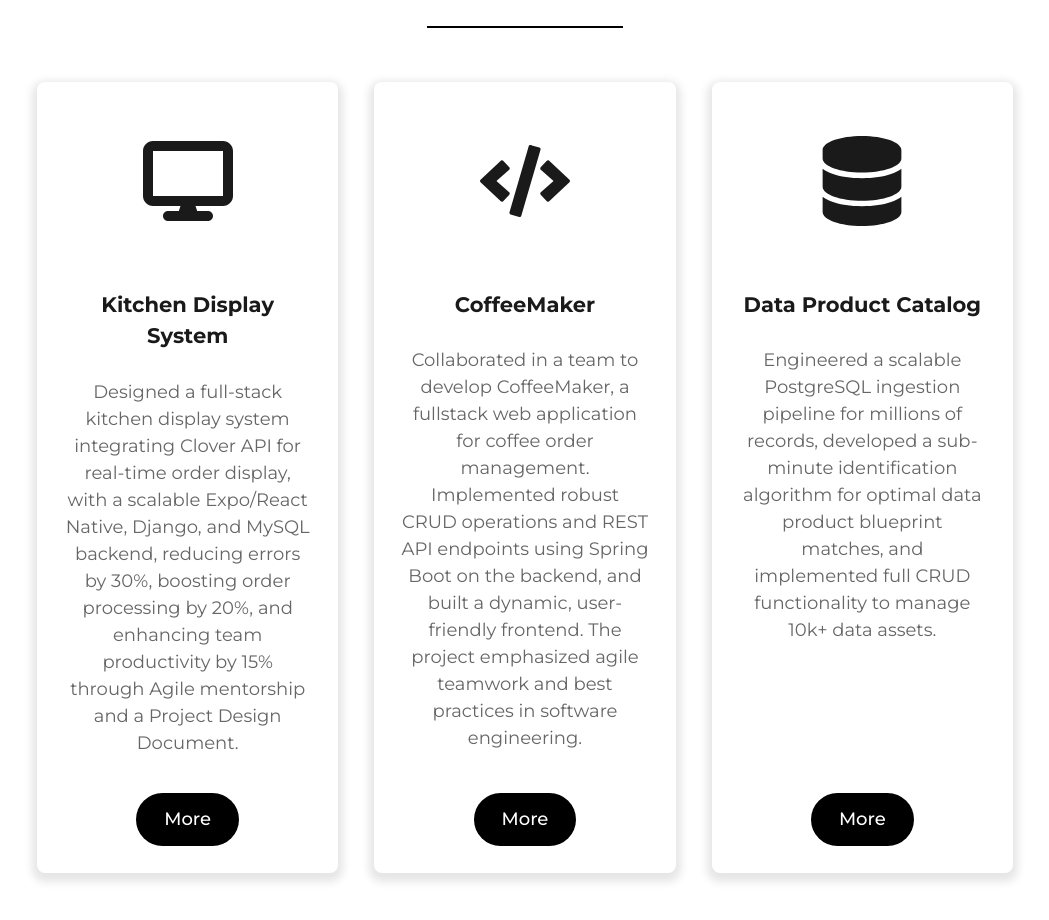
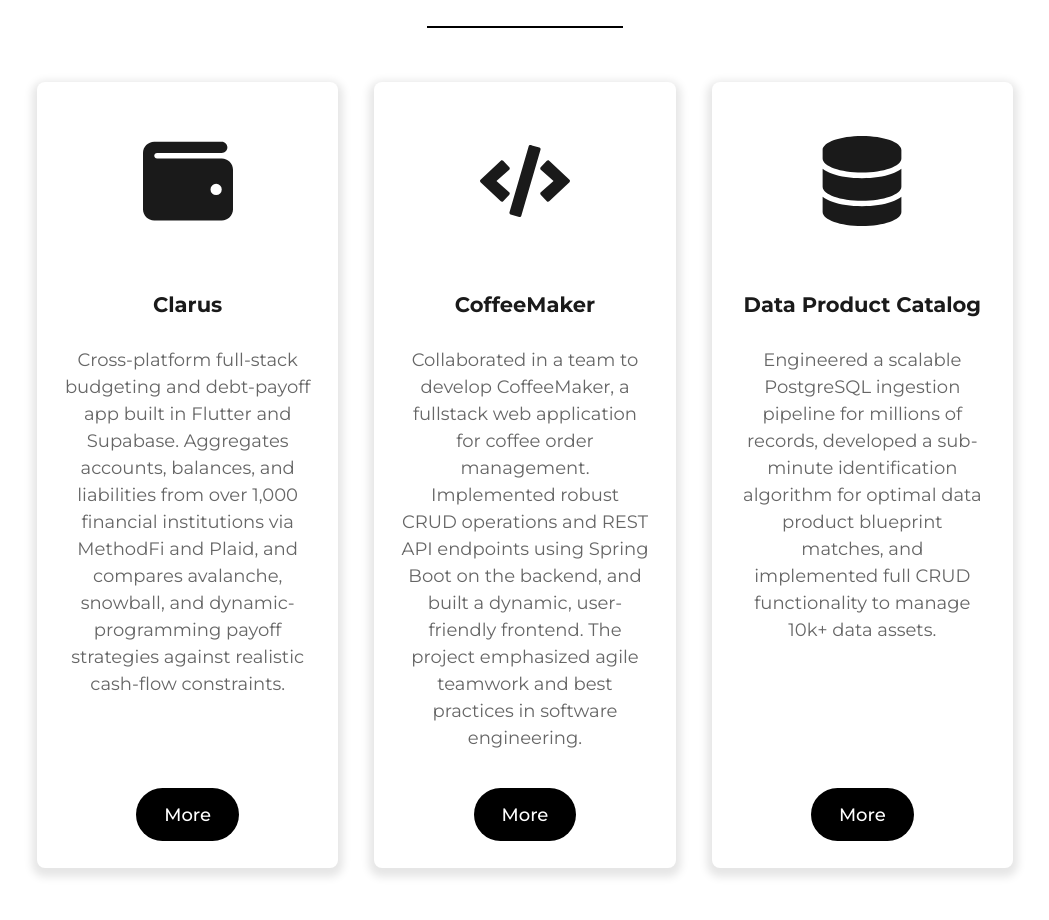
Before and after one commit to Jokocak/MyReactivePortfolio, a React (Vite) app in the folder my-reactive-portfolio/: page / in a window 1280 px wide. Shown: the part 2542-3462 px from the top of the page, without its empty margins (231-1280 px from the left). Built offline with nearby package versions, Linux system fonts and the light colour scheme; no server answers.

Commit message:
Add Clarus

```diff
--- a/my-reactive-portfolio/src/App.jsx
+++ b/my-reactive-portfolio/src/App.jsx
@@ -6,14 +6,14 @@
 import { MdEmail } from "react-icons/md";
 import { emailConfig } from "./config/email-config";
 import { FaDatabase } from "react-icons/fa6";
-import { FaDisplay } from "react-icons/fa6";
+import { FaWallet } from "react-icons/fa6";
 import emailjs from '@emailjs/browser'
 
 // Local Imports
 import './App.css'
 import DataProductCatalog from "./projects/DataProductCatalog";
 import CoffeeMaker from "./projects/CoffeeMaker";
-import KitchenDisplaySystem from "./projects/KitchenDisplaySystem";
+import Clarus from "./projects/Clarus";
 
 // Content
 import { profile } from "./content/profile";
@@ -25,7 +25,7 @@
 import { certifications } from "./content/certifications";
 
 const projectIconMap = {
-  display: <FaDisplay />,
+  wallet: <FaWallet />,
   code: <FaCode />,
   database: <FaDatabase />,
 };
@@ -101,7 +101,7 @@
   const projectComponents = {
     2: <DataProductCatalog />,
     4: <CoffeeMaker />,
-    5: <KitchenDisplaySystem />,
+    6: <Clarus />,
   };
 
 
--- a/my-reactive-portfolio/src/content/projects.js
+++ b/my-reactive-portfolio/src/content/projects.js
@@ -1,10 +1,10 @@
 export const softwareProjects = [
   {
-    id: 5,
-    title: 'Kitchen Display System',
+    id: 6,
+    title: 'Clarus',
     description:
-      'Designed a full-stack kitchen display system integrating Clover API for real-time order display, with a scalable Expo/React Native, Django, and MySQL backend, reducing errors by 30%, boosting order processing by 20%, and enhancing team productivity by 15% through Agile mentorship and a Project Design Document.',
-    iconKey: 'display',
+      'Cross-platform full-stack budgeting and debt-payoff app built in Flutter and Supabase. Aggregates accounts, balances, and liabilities from over 1,000 financial institutions via MethodFi and Plaid, and compares avalanche, snowball, and dynamic-programming payoff strategies against realistic cash-flow constraints.',
+    iconKey: 'wallet',
   },
   {
     id: 4,
--- /dev/null
+++ b/my-reactive-portfolio/src/projects/Clarus.jsx
@@ -0,0 +1,53 @@
+// Clarus.jsx
+
+function Clarus() {
+    return (
+        <div>
+            <h3>Clarus</h3>
+
+            <div className="demo-box">
+                {/* Demo coming soon */}
+            </div>
+
+            <div className="description-box">
+                <h4>Project Description</h4>
+                <p>
+                Clarus is a cross-platform, full-stack budgeting and debt-payoff app built in Flutter on top of a Supabase / PostgreSQL backend. It pulls accounts, balances, and liabilities from over 1,000 financial institutions through MethodFi and Plaid to give users a single, unified view of their finances across banks, credit cards, and loans.
+                </p>
+                <p>
+                A dedicated payoff optimizer compares avalanche, snowball, and dynamic-programming strategies against realistic cash-flow constraints and recommends a personalized path out of debt.
+                </p>
+            </div>
+
+            <div className="technologies-box">
+                <h4>Technologies</h4>
+                <p>
+                Flutter, Dart, Supabase, PostgreSQL, REST APIs, MethodFi, Plaid, OAuth
+                </p>
+            </div>
+
+            <div className="result-box">
+                <h4>Results</h4>
+                <p>
+                In benchmark scenarios, the dynamic-programming payoff strategy modeled roughly a 50% reduction in total interest paid and shortened time-to-debt-free by 12–24 months versus standard avalanche and snowball methods. User data is isolated per account via row-level security policies across 10 Supabase Postgres tables, enforcing multi-tenant separation at the database layer.
+                </p>
+            </div>
+
+            <div className="learned-box">
+                <h4>Lessons Learned</h4>
+                <p>
+                Owning Clarus end-to-end — UI, third-party integrations, and the data layer — surfaced real trade-offs in modeling user accounts, sessions, and linked-institution credentials across performance, reliability, and privacy. Each layer of caching or aggregation has implications upstream and downstream, and getting those boundaries right matters more than shipping any individual feature quickly.
+                </p>
+            </div>
+
+            <div className="disclaimer-box">
+                <h4>Repository</h4>
+                <p>
+                Source is private during development. A public demo and writeup will follow once the app is closer to launch.
+                </p>
+            </div>
+        </div>
+    );
+}
+
+export default Clarus;
--- a/my-reactive-portfolio/src/projects/KitchenDisplaySystem.jsx
+++ /dev/null
@@ -1,68 +0,0 @@
-// KitchenDisplaySystem.jsx
-function KitchenDisplaySystem() {
-    return (
-        <div>
-            <h3>Kitchen Display System</h3>
-
-            {/* <div className="demo-box">
-                <video
-                    src={coffeeMakerDemo}
-                    controls
-                    width="100%"
-                    style={{ borderRadius: '8px', boxShadow: '0 4px 8px 0 rgba(0,0,0,0.09)' }}
-                    poster="//:0" // Optionally add a poster image
-                >
-                    Sorry, your browser doesn't support embedded videos.
-                </video>
-            </div> */}
-
-            <div className="description-box">
-                <h4>Video Description</h4>
-                <p>
-                ** Video Coming Soon **
-                </p>
-
-                <h4>Project Description</h4>
-                <p>
-                The Kitchen Display System is a full-stack web application developed in an Agile team, integrating Clover API for real-time order processing. Built with React Native, Django, and MySQL, it streamlines restaurant workflows, managing orders and recipes with a scalable, user-friendly backend.
-                </p>
-            </div>
-
-            <div className="technologies-box">
-                <h4>Technologies</h4>
-                <p>
-                Expo/React Native, Django, Python, MySQL, SQL, Docker, Clover API, Git/GitHub
-                </p>
-            </div>
-
-            <div className="result-box">
-                <h4>Results</h4>
-                <p>
-                Collaborating in an Agile team, we implemented a scalable backend with RESTful APIs, reducing order errors by 30% and boosting processing speed by 20%. A Project Design Document and mentorship in Agile practices improved team productivity by 15%.
-                </p>
-            </div>
-
-            <div className="learned-box">
-                <h4>Lessons Learned</h4>
-                <p>
-                This project enhanced my expertise in full-stack development with React Native and Django, RESTful API integration, and Agile methodologies. Mentoring two team members and using Git for version control deepened my skills in collaboration, modular design, and scalable system architecture.
-                </p>
-            </div>
-
-            <div className="repo-link-box">
-                <h4>Repository Link</h4>
-
-                <a
-                className="verify-button"
-                href="https://github.com/Jokocak/PoppyCoxKDS"
-                target="_blank"
-                rel="noopener noreferrer"
-                >
-                Go to Repository
-                </a>
-            </div>
-        </div>
-    );
-}
-
-export default KitchenDisplaySystem;
```
Also changed, not shown: 1 other file (tests, documents, lock files or other folders).
